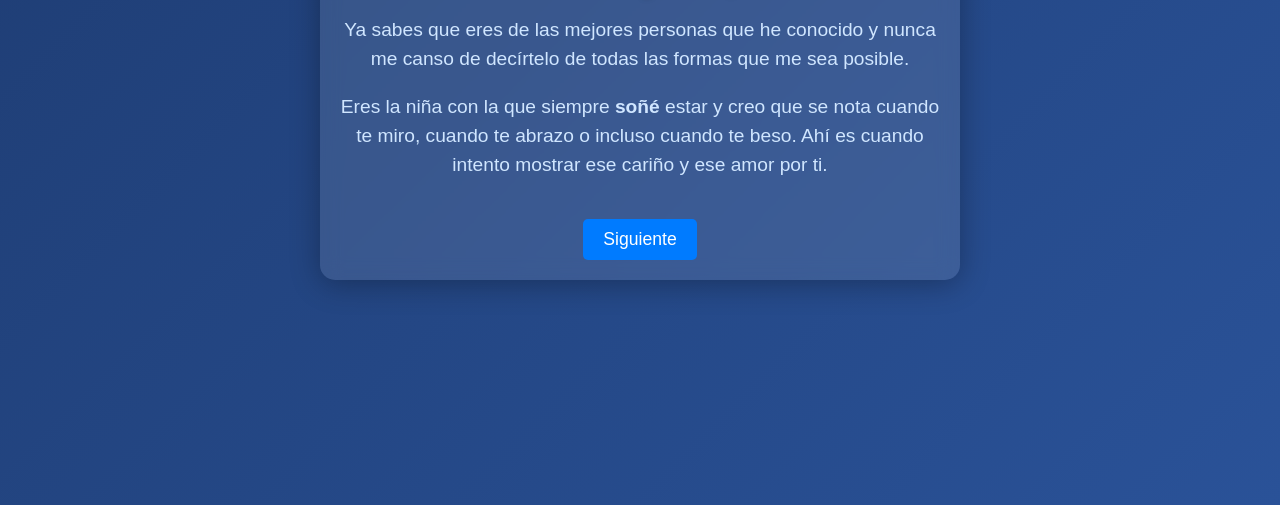
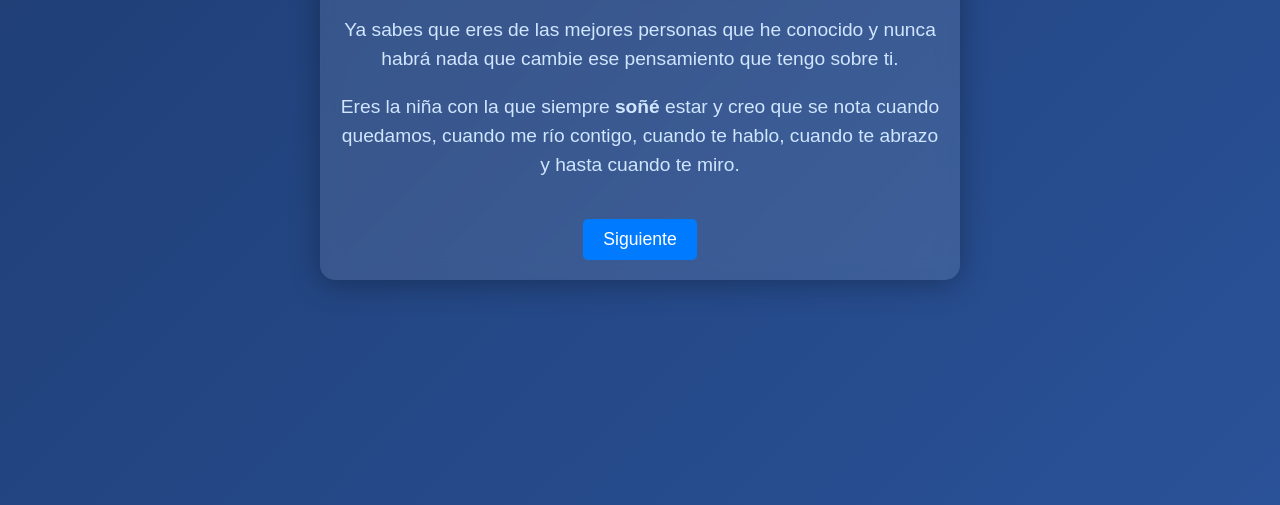
Before and after one commit to molavita/noe, a plain HTML site: page noesita.html in a window 1280 px wide. Shown: the part 295-800 px from the top of the page. Drawn offline with Linux system fonts and the light colour scheme.

Commit message:
Update noesita.html

```diff
--- a/noesita.html
+++ b/noesita.html
@@ -97,8 +97,8 @@
 <body>
     <div class="container">
         <h1>La mejor 💙</h1>
-        <p>Ya sabes que eres de las mejores personas que he conocido y nunca me canso de decírtelo de todas las formas que me sea posible.</p>
-        <p>Eres la niña con la que siempre <strong>soñé</strong> estar y creo que se nota cuando te miro, cuando te abrazo o incluso cuando te beso. Ahí es cuando intento mostrar ese cariño y ese amor por ti.</p>
+        <p>Ya sabes que eres de las mejores personas que he conocido y nunca habrá nada que cambie ese pensamiento que tengo sobre ti.</p>
+        <p>Eres la niña con la que siempre <strong>soñé</strong> estar y creo que se nota cuando quedamos, cuando me río contigo, cuando te hablo, cuando te abrazo y hasta cuando te miro.</p>
         <a href="💙.html" class="button">Siguiente</a>
     </div>
 
```
